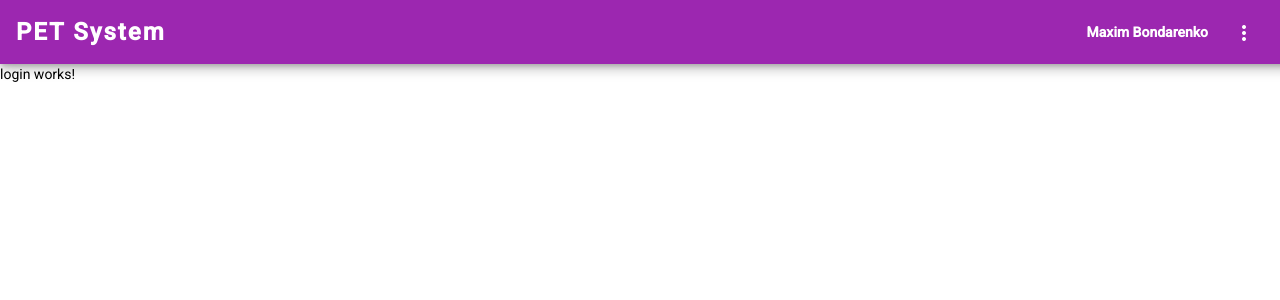
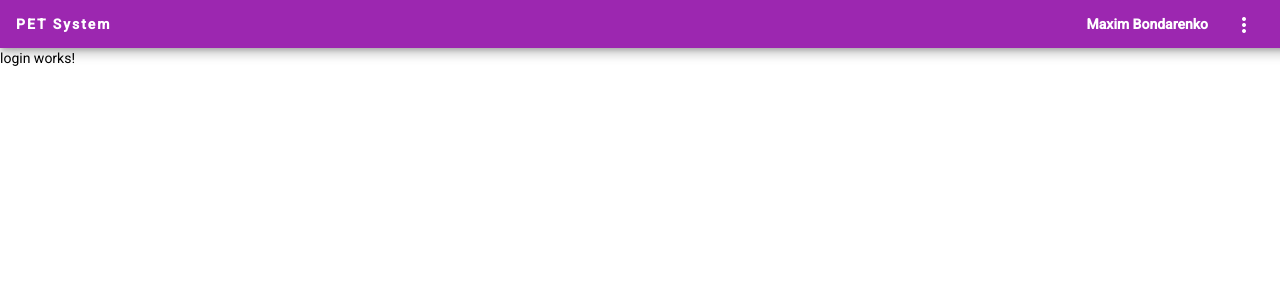
Before and after one commit to Maximbndrnk/prepaid-expence-tracking-system-rbc, an Angular app in the folder pets-front/: page /login in a window 1280 px wide. Shown: the top 300 px of the page. Built offline with nearby package versions, Linux system fonts and the light colour scheme.

Commit message:
add header

```diff
--- a/pets-front/src/shared/components/header/header.component.scss
+++ b/pets-front/src/shared/components/header/header.component.scss
@@ -1,7 +1,7 @@
 @import "src/assets/scss/variables";
 
 .header-wrapper {
-  height: $header-height;
+  max-height: $header-height;
   display: flex;
   padding: 4px 16px;
   background-color: $header-background-color;
@@ -18,7 +18,7 @@
 }
 
 .logo {
-  font-size: 24px;
+  //font-size: 18px;
   font-weight: bold;
   letter-spacing: 2px;
 }
```
